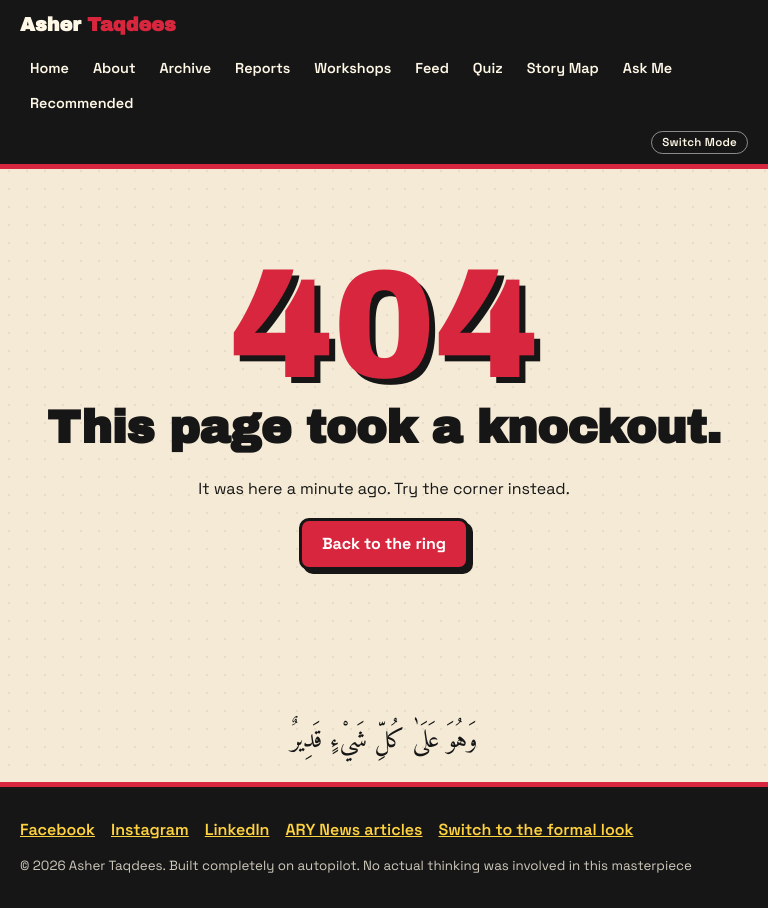
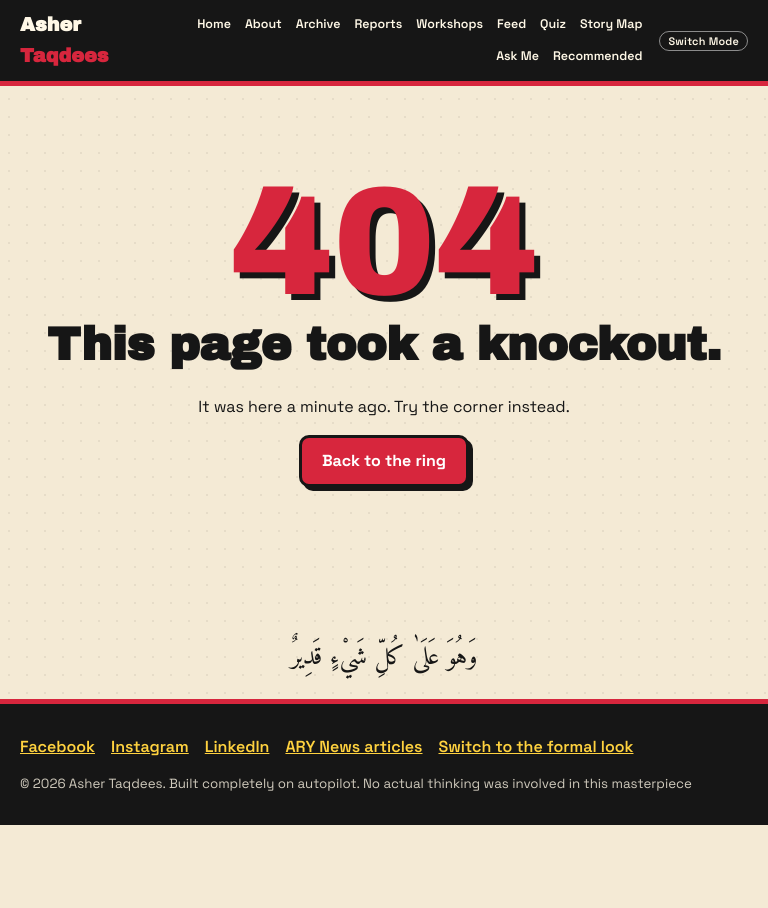
Before and after one commit to taqdeesahmad5-beep/Asher-Taqdees, a plain HTML site: page 404.html in a window 768 px wide. After the commit the page ends 825 px from the top, so only its background shows below. Drawn offline with Linux system fonts and the light colour scheme.

Commit message:
Add files via upload

```diff
--- a/style.css
+++ b/style.css
@@ -335,3 +335,17 @@ html[data-theme=formal] .card .label,html[data-theme=formal] .snap .label{backgr
 html[data-theme=formal] .card .label.red,html[data-theme=formal] .snap .label.red{background:#8c1c2b;color:#fff;border-color:#8c1c2b}
 .reveal .cue,.reveal-link .cue,html[data-theme=formal] .reveal .cue,html[data-theme=formal] .reveal-link .cue{background:var(--ink);color:#fff;border-color:var(--ink)}
 .tag,html[data-theme=formal] .tag{background:var(--ink);color:#fff}
+
+/* ===== kicker ("Bylined as ...") : solid red + white text in both looks ===== */
+.kicker,html[data-theme=formal] .kicker{background:var(--red);color:#fff;border-color:var(--red)}
+html[data-theme=formal] .kicker{border:1px solid #8c1c2b;background:#8c1c2b;color:#fff}
+
+/* keep Switch Mode on the top row at in-between widths (tablets / small laptops) */
+@media(min-width:761px){
+  .site-header .wrap{flex-wrap:nowrap}
+  .site-header nav{flex:1 1 auto;min-width:0;justify-content:flex-end}
+}
+@media(min-width:761px) and (max-width:1000px){
+  .site-header nav a{font-size:.78rem;padding:4px 5px}
+  .site-header .modebtn{font-size:.68rem;padding:1px 8px}
+}
```
